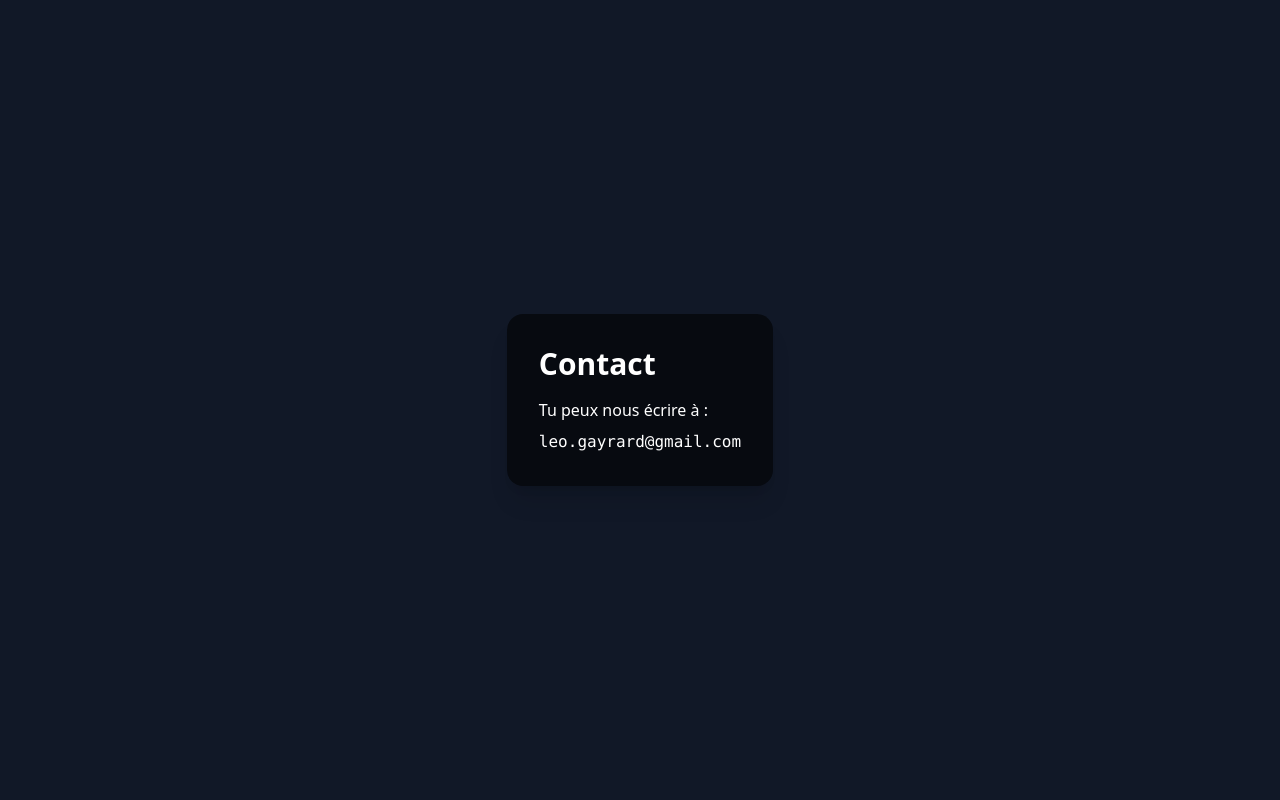
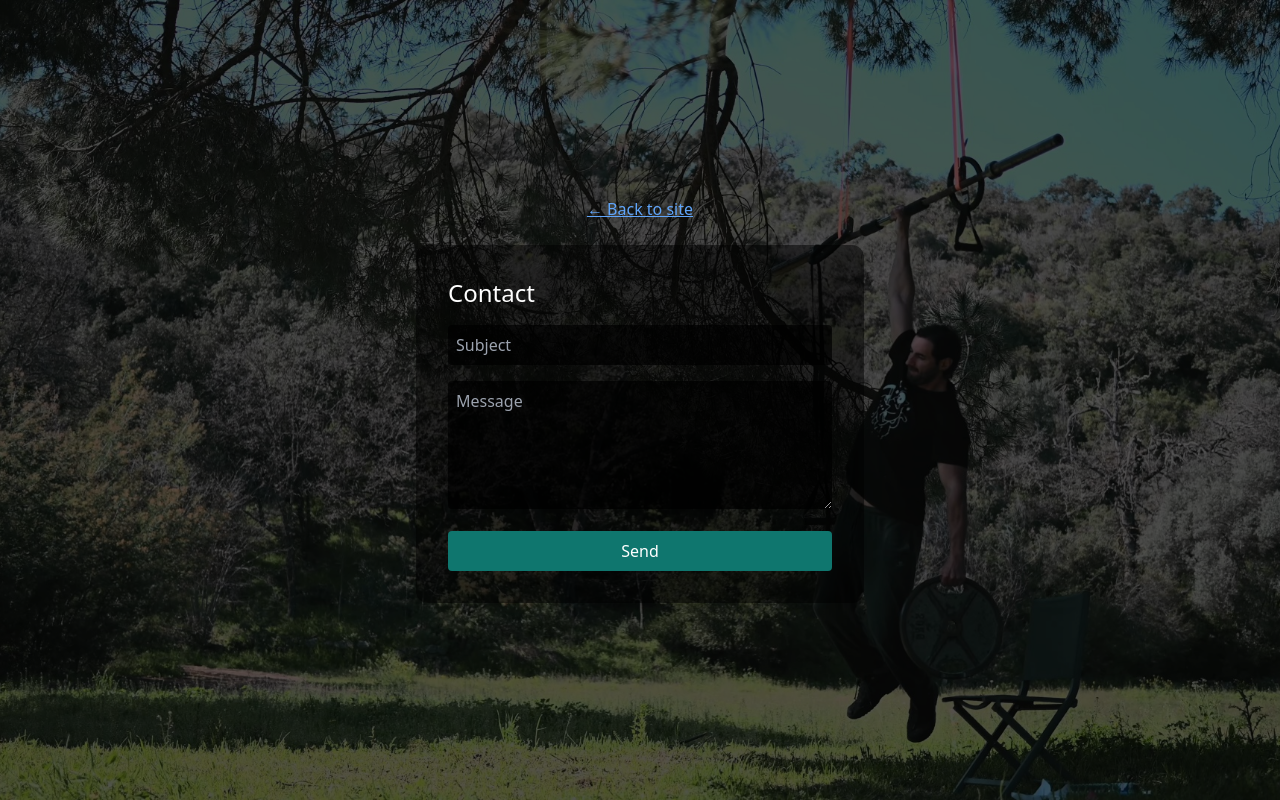
Before and after one commit to LeoParlaforce/parlaforce, a Next.js app: page /contact in a window 1280 px wide. Built offline with nearby package versions, Linux system fonts and the light colour scheme.

Commit message:
Add contact, legal, privacy pages with navigation

```diff
--- a/app/contact/page.tsx
+++ b/app/contact/page.tsx
@@ -1,12 +1,49 @@
-// app/contact/page.tsx
-export default function ContactPage() {
+"use client";
+
+import { useState } from "react";
+import Link from "next/link";
+
+export default function Contact() {
+  const [subject, setSubject] = useState("");
+  const [message, setMessage] = useState("");
+
+  const handleSend = () => {
+    const mailto = `mailto:leo.gayrard@gmail.com?subject=${encodeURIComponent(subject)}&body=${encodeURIComponent(message)}`;
+    window.location.href = mailto;
+  };
+
   return (
-    <div className="min-h-screen flex items-center justify-center bg-gray-900 text-white">
-      <div className="bg-black bg-opacity-60 p-8 rounded-2xl shadow-xl">
-        <h1 className="text-3xl font-bold mb-4">Contact</h1>
-        <p className="mb-2">Tu peux nous écrire à :</p>
-        <p className="font-mono">leo.gayrard@gmail.com</p>
+    <main className="min-h-screen flex flex-col items-center justify-center text-white p-6">
+
+      <Link href="/" className="mb-6 text-blue-400 underline">
+        ← Back to site
+      </Link>
+
+      <div className="bg-black/50 p-8 rounded-xl w-full max-w-md">
+        <h1 className="text-2xl mb-4">Contact</h1>
+
+        <input
+          type="text"
+          placeholder="Subject"
+          value={subject}
+          onChange={(e) => setSubject(e.target.value)}
+          className="w-full mb-4 p-2 rounded bg-black/70"
+        />
+
+        <textarea
+          placeholder="Message"
+          value={message}
+          onChange={(e) => setMessage(e.target.value)}
+          className="w-full mb-4 p-2 rounded bg-black/70 h-32"
+        />
+
+        <button
+          onClick={handleSend}
+          className="w-full bg-teal-700 py-2 rounded"
+        >
+          Send
+        </button>
       </div>
-    </div>
+    </main>
   );
 }
--- /dev/null
+++ b/app/contact/route.ts
@@ -0,0 +1,11 @@
+import { NextResponse } from "next/server";
+
+export async function POST(req: Request) {
+  const { subject, message } = await req.json();
+
+  console.log("CONTACT FORM:");
+  console.log("Subject:", subject);
+  console.log("Message:", message);
+
+  return NextResponse.json({ success: true });
+}
--- a/app/legal/page.tsx
+++ b/app/legal/page.tsx
@@ -1,6 +1,13 @@
+import Link from "next/link";
+
 export default function Legal() {
   return (
     <main className="p-8 text-white">
+
+      <Link href="/" className="mb-6 inline-block text-blue-400 underline">
+        ← Back to site
+      </Link>
+
       <h1 className="text-2xl mb-4">Legal Notice</h1>
 
       <p>Owner: Léo Gayrard</p>
--- a/app/privacy/page.tsx
+++ b/app/privacy/page.tsx
@@ -1,6 +1,13 @@
+import Link from "next/link";
+
 export default function Privacy() {
   return (
     <main className="p-8 text-white">
+
+      <Link href="/" className="mb-6 inline-block text-blue-400 underline">
+        ← Back to site
+      </Link>
+
       <h1 className="text-2xl mb-4">Privacy Policy</h1>
 
       <p>This website does not collect personal data except what you voluntarily provide.</p>
```
